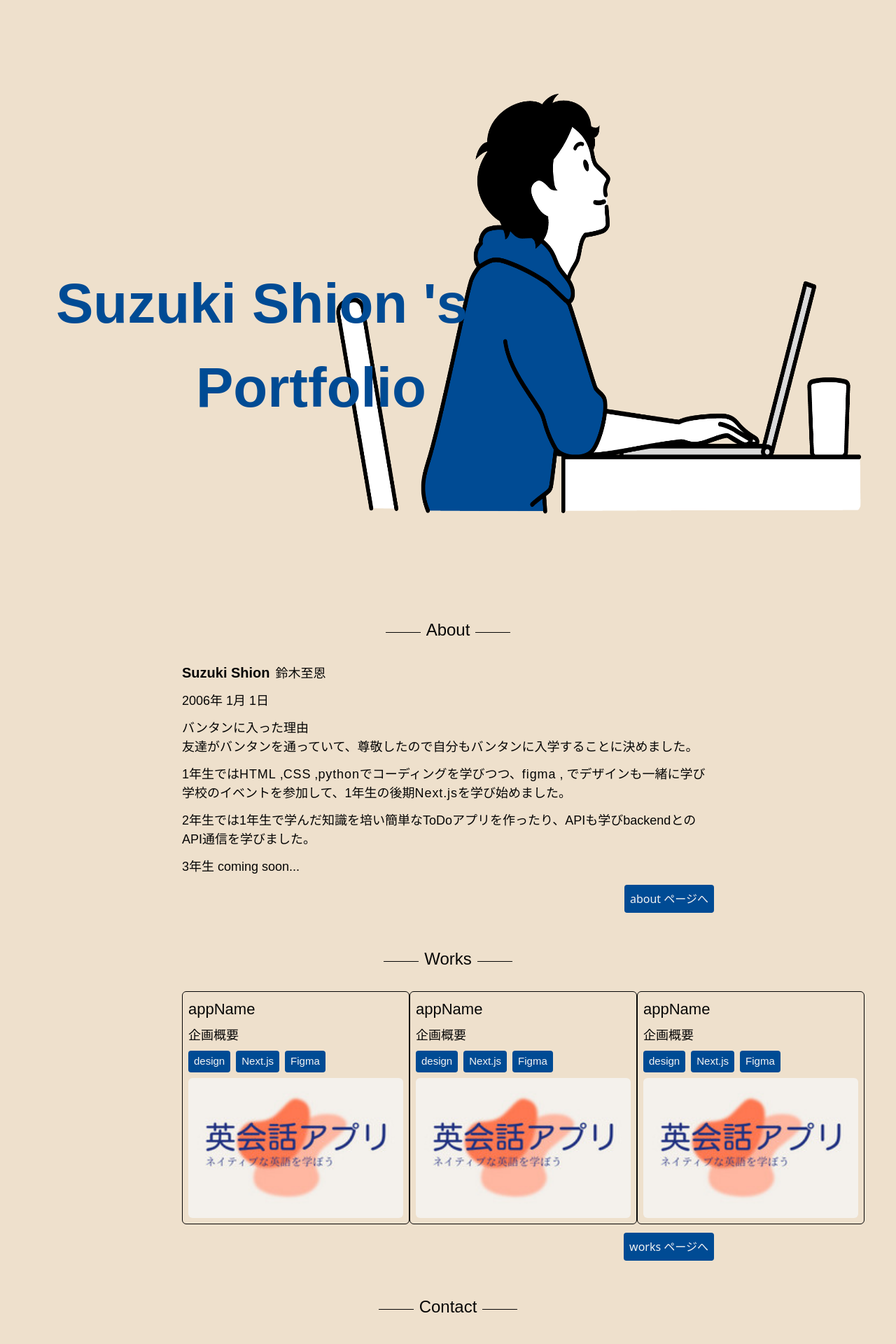
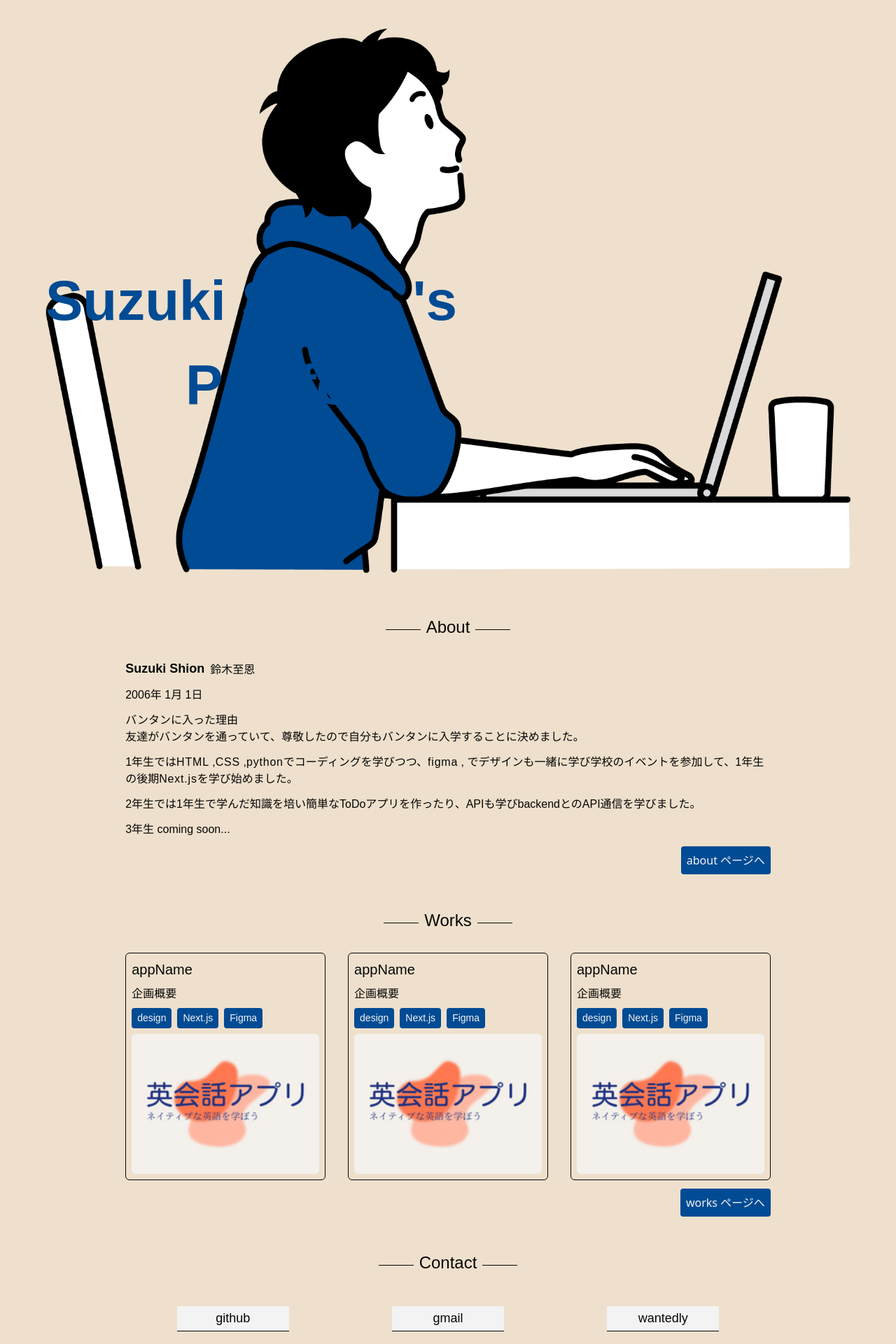
Before and after one commit to Shion1811/portfolio, a Next.js app in the folder next-app/: page / in a window 1280 px wide. Shown: the part 100-2020 px from the top of the page at 70% size. Built offline with nearby package versions, Linux system fonts and the light colour scheme; a web font is replaced by a local one.

Commit message:
一旦完成

```diff
--- a/next-app/app/about/page.tsx
+++ b/next-app/app/about/page.tsx
@@ -5,14 +5,13 @@ import SectionTitle from "../components/features/section-title";
 import HobbyCard from "../components/ui/hobby-card";
 import Github from "../components/features/github";
 import Footer from "../components/features/footer";
-// aboutページでは自分のプロフィール情報（趣味、スキル、経歴など）を表示
 export default function about() {
   const router = useRouter();
   return (
     <div className="bg-beige w-full h-full">
-      <div className="w-full px-20">
+      <div className="w-full px-[5%] mx-auto">
         <Header />
-        <section className="w-full px-45 mx-auto flex flex-col gap-3 my-8">
+        <section className="w-full px-[10%] mx-auto flex flex-col gap-3 my-8">
           <SectionTitle title="趣味" />
           <div>
             <div className="grid grid-cols-3 gap-4 justify-center my-8">
@@ -44,7 +43,7 @@ export default function about() {
             </div>
           </div>
         </section>
-        <section className="w-full px-45 mx-auto flex flex-col gap-3 my-8 py-3">
+        <section className="w-full px-[10%] mx-auto flex flex-col gap-3 my-8 py-3">
           <div id="dodge-ball">
             <h3 className="h3 text-blue">ドッジボール</h3>
             <p className="p">
@@ -81,7 +80,7 @@ export default function about() {
             </p>
           </div>
         </section>
-        <section className="w-full px-45 mx-auto flex flex-col gap-3 my-8 py-3">
+        <section className="w-full px-[10%] mx-auto flex flex-col gap-3 my-8 py-3">
           <SectionTitle title="スキル" />
           <Github />
         </section>
--- a/next-app/app/components/features/header.tsx
+++ b/next-app/app/components/features/header.tsx
@@ -8,40 +8,31 @@ export default function Header() {
       <div className="flex items-center justify-between">
         <div className="underline w-[240px] h-fit px-2 py-1 text-center">
           <button
-            className="title color-blac w-full h-full"
+            className="title text-black w-full h-full font-family-title"
             onClick={() => router.push("/")}
           >
             Suzuki Shion
           </button>
         </div>
         <div className="flex items-center gap-2">
-          {/* aboutページでは自分のプロフィール情報（趣味、スキル、経歴など）を表示 */}
           <button
             onClick={() => router.push("/about")}
             className="h2 w-fit px-2 py-1"
           >
             <h2 className="h2 w-fit px-2 py-1">about</h2>
           </button>
-          {/* worksページでは自分が作成した作品とgithubから使った言語と割合を表示 */}
           <button
             onClick={() => router.push("/works")}
             className="h2 w-fit px-2 py-1"
           >
             <h2 className="h2 w-fit px-2 py-1">works</h2>
           </button>
-          {/* contactページでは自分への連絡先を表示 */}
           <button
-            onClick={() => router.push("/contact")}
+            onClick={() => (window.location.href = "/#contact")}
             className="h2 w-fit px-2 py-1"
           >
             <h2 className="h2 w-fit px-2 py-1">contact</h2>
           </button>
-          {/* <button
-            onClick={() => router.push("/about")}
-            className="h2 w-fit px-2 py-1"
-          >
-            <h2 className="h2 w-fit px-2 py-1">about</h2>
-          </button> */}
         </div>
       </div>
     </header>
--- a/next-app/app/components/ui/works.tsx
+++ b/next-app/app/components/ui/works.tsx
@@ -7,13 +7,15 @@ interface WorksProps {
 export default function Works({ title, overview, tags, img }: WorksProps) {
   return (
     <div>
-      <div className="w-[325px] border-black border-1 rounded-md p-2 flex flex-col gap-2">
+      <div className="w-full border-black border-1 rounded-md p-2 flex flex-col gap-2">
         <h3 className="h3">{title}</h3>
         <p className="p">{overview}</p>
         <div className="small text-white flex gap-2">
           {Array.isArray(tags) &&
             tags.map((tag) => (
-              <p className="bg-blue w-fit rounded-sm px-2 py-1">{tag}</p>
+              <p className="bg-blue w-fit rounded-sm px-2 py-1" key={tag}>
+                {tag}
+              </p>
             ))}
         </div>
         <img
--- a/next-app/app/globals.css
+++ b/next-app/app/globals.css
@@ -6,22 +6,27 @@
   --color-white: #f3f3f3;
   --color-blue: #004b94;
 
-  --font-size-title: 30px;
+  --font-size-title: 26px;
   --font-size-h1: 24px;
-  --font-size-h2: 24px;
-  --font-size-h3: 22px;
-  --font-size-h4: 20px;
-  --font-size-p: 18px;
-  --font-size-small: 15px;
+  --font-size-h2: 22px;
+  --font-size-h3: 20px;
+  --font-size-h4: 18px;
+  --font-size-p: 16px;
+  --font-size-small: 14px;
 
   --font-family-title: "Story Script", sans-serif;
   --font-family-body: "Kiwi Maru", sans-serif;
 }
 
-@media (prefers-color-scheme: dark) {
+@media (min-width: 1281px) {
   :root {
-    --background: #0a0a0a;
-    --foreground: #ededed;
+    --font-size-title: 30px;
+    --font-size-h1: 24px;
+    --font-size-h2: 24px;
+    --font-size-h3: 22px;
+    --font-size-h4: 20px;
+    --font-size-p: 18px;
+    --font-size-small: 15px;
   }
 }
 
@@ -154,3 +159,6 @@ body {
 .box-shadow {
   text-shadow: 0 0 10px 0 rgba(0, 75, 148, 1);
 }
+.box-shadow-1 {
+  text-shadow: 0 0 10px 0 rgba(0, 0, 0, 0.5);
+}
--- a/next-app/app/page.tsx
+++ b/next-app/app/page.tsx
@@ -1,19 +1,22 @@
+"use client";
 import Header from "./components/features/header";
 import SectionTitle from "./components/features/section-title";
 import Footer from "./components/features/footer";
 import Works from "./components/ui/works";
+import { useRouter } from "next/navigation";
 export default function top() {
+  const router = useRouter();
   return (
     <div className="bg-beige w-full h-full">
-      <div className="w-full px-20">
+      <div className="w-full px-[5%] mx-auto">
         <Header />
-        <section className="flex items-center relative h-[800px] w-[1150px] mx-auto mt-14">
+        <section className="flex items-center relative h-[800px] w-full max-w-[1150px] mx-auto mt-14">
           <div className="absolute left-0 z-10">
-            <div className="font-family-title text-[80px] w-[800px] text-blue font-bold">
+            <div className="font-family-title text-[80px] w-[800px] text-blue font-bold box-shadow-1">
               Suzuki Shion 's
             </div>
             <div className="relative">
-              <p className="font-family-title text-[80px] absolute top-0 left-[200px] text-blue font-bold">
+              <p className="font-family-title text-[80px] absolute top-0 left-[200px] text-blue font-bold box-shadow-1">
                 Portfolio
               </p>
             </div>
@@ -21,10 +24,12 @@ export default function top() {
           <img
             src="/header-img.png"
             alt="ヘッダー画像"
-            className="w-[750px] h-[600px] rounded-[16px] absolute right-0"
+            className=" w-auto h-auto rounded-[16px] absolute right-0 object-cover"
+            width={500}
+            height={400}
           />
         </section>
-        <section className="w-full px-45 flex flex-col gap-3 my-8">
+        <section className="w-full px-[10%] flex flex-col gap-3 my-8">
           <SectionTitle title="About" />
           <div className="flex gap-2 items-end">
             <h4 className="h4 font-bold">Suzuki Shion</h4>
@@ -51,14 +56,17 @@ export default function top() {
           </div>
           <div className="p">3年生 coming soon...</div>
           <div className="flex justify-end w-full">
-            <button className="w-fit h-fit p-2 bg-blue text-white rounded-[4px]">
+            <button
+              className="w-fit h-fit p-2 bg-blue text-white rounded-[4px]"
+              onClick={() => router.push("/about")}
+            >
               about ページへ
             </button>
           </div>
         </section>
-        <section className="w-full px-45 mx-auto flex flex-col gap-3 my-8">
+        <section className="w-full px-[10%] mx-auto flex flex-col gap-3 my-8">
           <SectionTitle title="Works" />
-          <div className="flex justify-between">
+          <div className="grid grid-cols-3 justify-between gap-8 my-8mx-auto">
             {Array.from({ length: 3 }, (_, index) => (
               <Works
                 key={index}
@@ -70,12 +78,18 @@ export default function top() {
             ))}
           </div>
           <div className="flex justify-end w-full">
-            <button className="w-fit h-fit p-2 bg-blue text-white rounded-[4px]">
+            <button
+              className="w-fit h-fit p-2 bg-blue text-white rounded-[4px]"
+              onClick={() => router.push("/works")}
+            >
               works ページへ
             </button>
           </div>
         </section>
-        <section className="w-full px-45 mx-auto flex flex-col gap-3 my-8">
+        <section
+          className="w-full px-[10%] mx-auto flex flex-col gap-3 my-8"
+          id="contact"
+        >
           <SectionTitle title="Contact" />
           <div className="flex justify-around my-4">
             <div className="border-b-[0.3px] border-black w-40 h-fit py-1 text-center bg-white contact-hover">
--- a/next-app/app/works/page.tsx
+++ b/next-app/app/works/page.tsx
@@ -4,11 +4,25 @@ import SectionTitle from "../components/features/section-title";
 import Works from "../components/ui/works";
 export default function works() {
   return (
-    <div>
+    <div className="bg-beige w-full h-full">
+      <div className="w-full px-[5%] mx-auto">
         <Header />
-      <section className="w-full px-45 mx-auto flex flex-col gap-3 my-8">
-        <SectionTitle title="Works" />
-        <div className="grid grid-cols-3 justify-between gap-4">
+        <div className="w-full px-[10%] mx-auto">
+          <section className="w-full flex flex-col gap-3 my-8">
+            <SectionTitle title="frontend" />
+            <div className="grid grid-cols-3 justify-between gap-8 my-8mx-auto">
+              {Array.from({ length: 6 }, (_, index) => (
+                <Works
+                  key={index}
+                  title="appName"
+                  overview="企画概要"
+                  tags={["design", "Next.js", "Figma"]}
+                  img="/english-image.jpeg"
+                />
+              ))}
+            </div>
+            <SectionTitle title="UI/UX" />
+            <div className="grid grid-cols-3 justify-between gap-8 my-8mx-auto">
               {Array.from({ length: 6 }, (_, index) => (
                 <Works
                   key={index}
@@ -22,5 +36,7 @@ export default function works() {
             <Footer />
           </section>
         </div>
+      </div>
+    </div>
   );
 }
```
Lines whose indentation alone changed are shown as unchanged.
